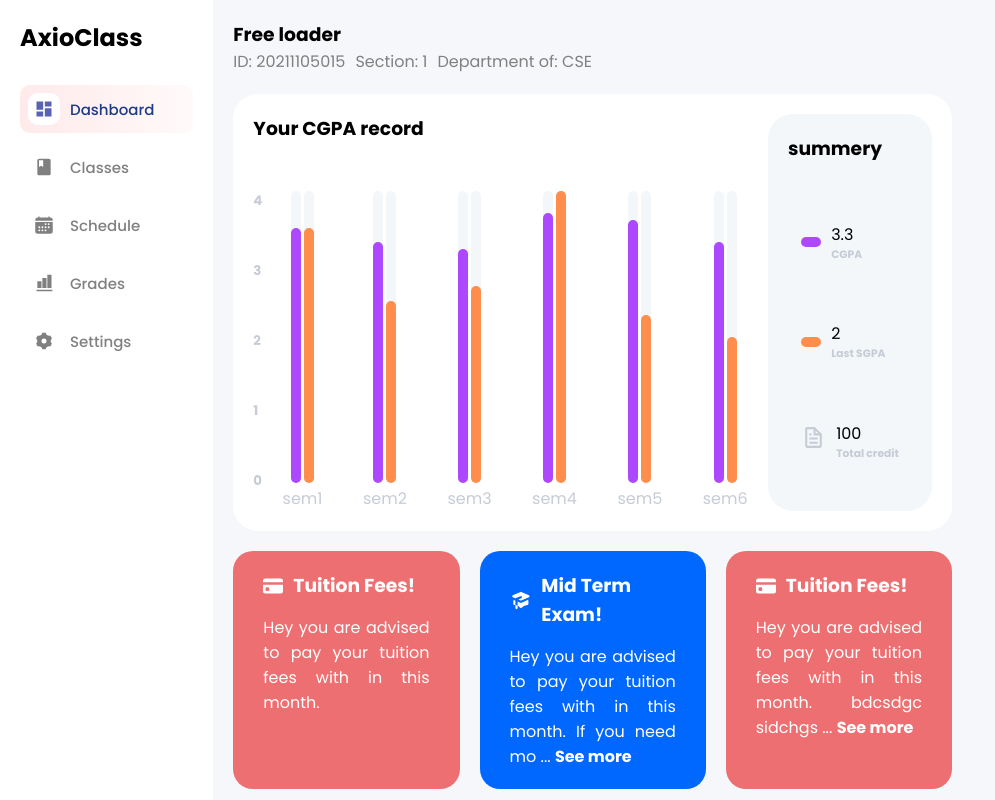
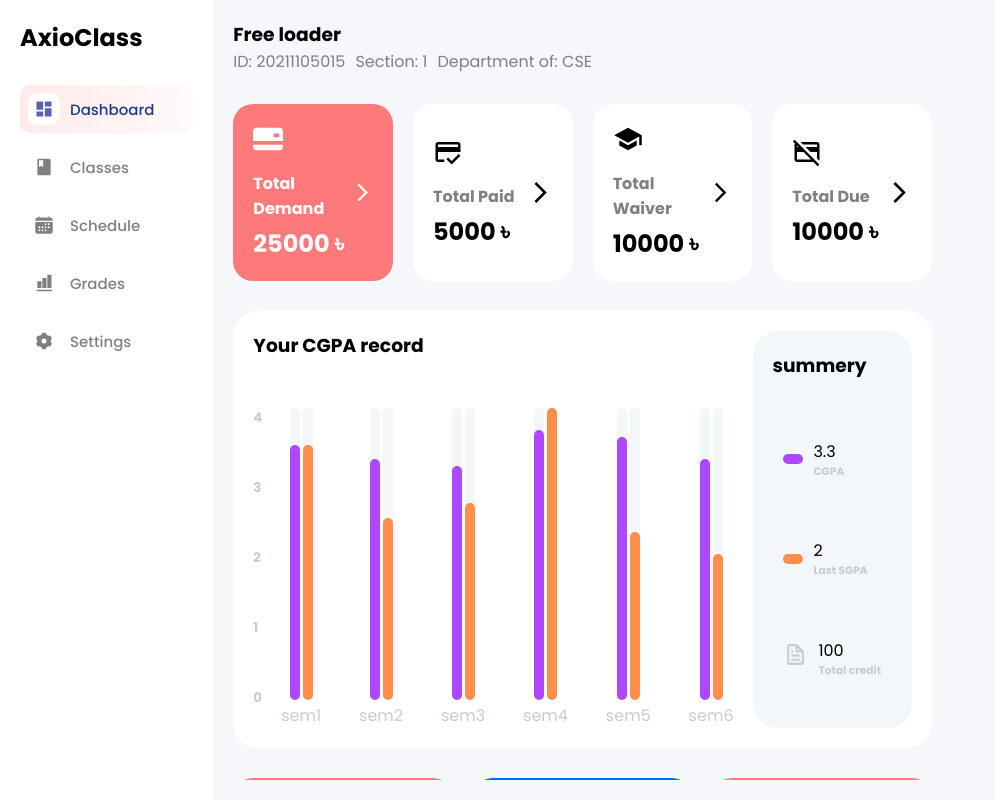
Before and after one commit to dev-faisal-ahmed/AxioClass-fr, a React (Vite) app: page / in a window 1280 px wide. Shown: the whole page, without its empty margins (0-995 px from the left). Built offline with nearby package versions, Linux system fonts and the light colour scheme.

Commit message:
fees summary added

```diff
--- a/src/components/component_page/home_page/HomePage.jsx
+++ b/src/components/component_page/home_page/HomePage.jsx
@@ -3,12 +3,14 @@ import { AllNotices } from "./notice/AllNotices";
 import Nav from "../../shared/nav/Nav";
 import "./homePage.css";
 import Cgpa from "./cgpa/Cgpa";
+import { FeesSummary } from "./fees_summary/FeesSummary";
 
 export function HomePage() {
   return (
     <section className="homePage">
       <Nav />
-      <section>
+      <section className="homePage__body">
+        <FeesSummary />
         <Cgpa />
         <AllNotices />
       </section>
--- a/src/components/component_page/home_page/cgpa/Cgpa.jsx
+++ b/src/components/component_page/home_page/cgpa/Cgpa.jsx
@@ -36,7 +36,7 @@ const Cgpa = () => {
     },
   ];
   return (
-    <div className="cgpa_body w_full flex mt-20">
+    <div className="cgpa_body w_full flex mt-30">
       <div className="w_full">
         <div className="title">
           <h3>Your CGPA record</h3>
--- /dev/null
+++ b/src/components/component_page/home_page/fees_summary/FeesSummary.jsx
@@ -0,0 +1,62 @@
+import React from "react";
+import "./feesSummary.css";
+import { BsCreditCard2BackFill } from "react-icons/bs";
+import {
+  MdOutlineArrowForwardIos,
+  MdCreditScore,
+  MdSchool,
+  MdOutlineCreditCardOff,
+} from "react-icons/md";
+import { feesData } from "../../../../fake_data/feesData";
+
+export const FeesSummary = () => {
+  // total waiver, total fees, due, paid
+  const summaryBox = ({ title, icon, amount, bgColor, fontColor, primary }) => {
+    return (
+      <div style={{ backgroundColor: bgColor, color: fontColor }} className="feesSummary__box">
+        <div className="">
+          {icon}
+          <h4 style={{ color: primary ? fontColor : "gray" }} className="feesSummary__box--title">
+            {title}
+          </h4>
+          <h2>{amount} &#2547;</h2>
+        </div>
+        <MdOutlineArrowForwardIos size={25} className="cursor-pointer" />
+      </div>
+    );
+  };
+
+  return (
+    <section className="feesSummary mt-30">
+      {summaryBox({
+        amount: feesData.demand,
+        title: "Total Demand",
+        icon: <BsCreditCard2BackFill size={30} style={{ color: "white" }} />,
+        fontColor: "white",
+        bgColor: "#fe797a",
+        primary: true,
+      })}
+      {summaryBox({
+        amount: feesData.paid,
+        title: "Total Paid",
+        icon: <MdCreditScore size={30} />,
+        fontColor: "black",
+        bgColor: "white",
+      })}
+      {summaryBox({
+        amount: feesData.waiver,
+        title: "Total Waiver",
+        icon: <MdSchool size={30} />,
+        fontColor: "black",
+        bgColor: "white",
+      })}
+      {summaryBox({
+        amount: feesData.due,
+        title: "Total Due",
+        icon: <MdOutlineCreditCardOff size={30} />,
+        fontColor: "black",
+        bgColor: "white",
+      })}
+    </section>
+  );
+};
--- /dev/null
+++ b/src/components/component_page/home_page/fees_summary/feesSummary.css
@@ -0,0 +1,16 @@
+.feesSummary {
+  display: grid;
+  grid-template-columns: repeat(4, 1fr);
+  gap: 20px;
+}
+.feesSummary__box {
+  padding: 20px;
+  border-radius: 20px;
+  display: flex;
+  justify-content: space-between;
+  align-items: center;
+}
+
+.feesSummary__box--title {
+  margin: 10px 0 5px;
+}
--- a/src/components/component_page/home_page/homePage.css
+++ b/src/components/component_page/home_page/homePage.css
@@ -1,5 +1,12 @@
 .homePage {
   padding: 20px;
   display: grid;
+  height: 100vh;
   grid-template-columns: 1fr 30%;
+  grid-template-rows: auto 1fr;
 }
+.homePage__body {
+  height: 100%;
+  overflow-y: auto;
+  padding-right: 20px;
+}
--- a/src/components/component_page/home_page/notice/AllNotices.jsx
+++ b/src/components/component_page/home_page/notice/AllNotices.jsx
@@ -4,7 +4,7 @@ import { noticeData } from "../../../../fake_data/noticeData";
 
 export const AllNotices = () => {
   return (
-    <div className="allNotices">
+    <div className="allNotices mt-30">
       {noticeData.map((notice, index) => (
         <Notice
           key={index}
--- a/src/components/component_page/home_page/notice/Notice.jsx
+++ b/src/components/component_page/home_page/notice/Notice.jsx
@@ -16,7 +16,7 @@ export const Notice = ({ title, description, category }) => {
   } else if (category === "academic-holiday") {
     color = "#CE76FE";
   } else if (category === "financial") {
-    color = "#ED6F71";
+    color = "#fe797a";
   }
   return (
     <section style={{ backgroundColor: color }} className="notice">
--- a/src/components/component_page/home_page/notice/notice.css
+++ b/src/components/component_page/home_page/notice/notice.css
@@ -2,7 +2,6 @@
   display: grid;
   grid-template-columns: repeat(3, 1fr);
   gap: 20px;
-  margin-top: 20px;
 }
 
 .notice {
--- /dev/null
+++ b/src/fake_data/feesData.js
@@ -0,0 +1,6 @@
+export const feesData = {
+  demand: 25000,
+  due: 10000,
+  waiver: 10000,
+  paid: 5000,
+};
--- a/src/index.css
+++ b/src/index.css
@@ -1,5 +1,6 @@
 @import url("https://fonts.googleapis.com/css2?family=Poppins:ital,wght@0,300;0,400;0,500;0,600;0,700;0,800;1,300;1,400;1,500;1,600;1,700;1,800&display=swap");
 
+/* *********** global styles *********** */
 *,
 html,
 body {
@@ -14,6 +15,18 @@ body {
   --color-primary-dark: "";
   --color-secondary-light: "";
   --color-secondary-dark: "";
+}
+
+*::-webkit-scrollbar {
+  width: 5px;
+}
+*::-webkit-scrollbar-track {
+  /* background: white; */
+  border-radius: 10px;
+}
+*::-webkit-scrollbar-thumb {
+  background-color: gray;
+  border-radius: 10px;
 }
 
 /* *********** utility class *********** */
@@ -36,11 +49,24 @@ body {
 }
 
 /* ********* margin & padding *********  */
-.mt-20 {
-  margin-top: 20px;
+.h-full {
+  height: 100%;
+}
+
+/* ********* margin & padding *********  */
+.mt-30 {
+  margin-top: 30px;
+}
+.my-10 {
+  margin: 10px 0;
 }
 
 /* ********* font-weight *********  */
 .font-semibold {
   font-weight: 700;
 }
+
+/* ********* cursor *********  */
+.cursor-pointer {
+  cursor: pointer;
+}
```
